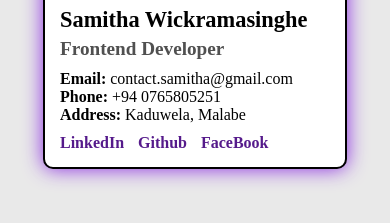
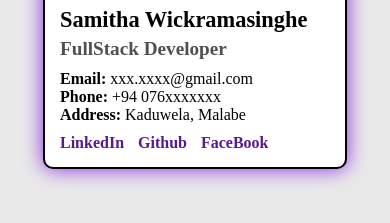
Before and after one commit to samithadev/business_card, a plain HTML site: page index.html in a window 390 px wide. Shown: the part 515-738 px from the top of the page. Drawn offline with Linux system fonts and the light colour scheme.

Commit message:
edit: change contact information -email -phoneno -jobtitle

```diff
--- a/index.html
+++ b/index.html
@@ -134,10 +134,10 @@
       <div class="contact-info">
         <img class="profile-img" src="profile_img.jpg" alt="profile-image" />
         <div class="name">Samitha Wickramasinghe</div>
-        <div class="job-title">Frontend Developer</div>
+        <div class="job-title">FullStack Developer</div>
         <div class="contact-details">
-          <div><b>Email:</b> contact.samitha@gmail.com</div>
-          <div><b>Phone:</b> +94 0765805251</div>
+          <div><b>Email:</b> xxx.xxxx@gmail.com</div>
+          <div><b>Phone:</b> +94 076xxxxxxx</div>
           <div><b>Address:</b> Kaduwela, Malabe</div>
 
           <div class="social-links">
```
